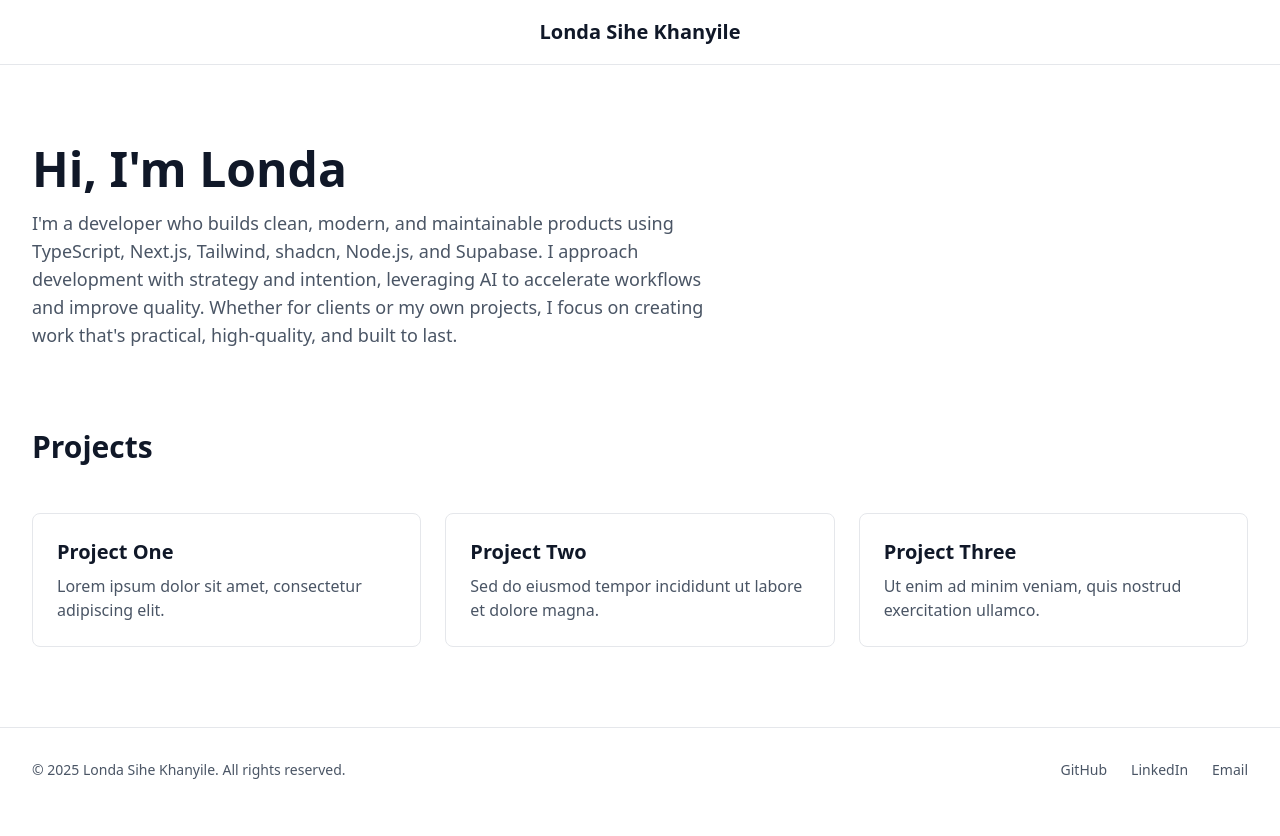
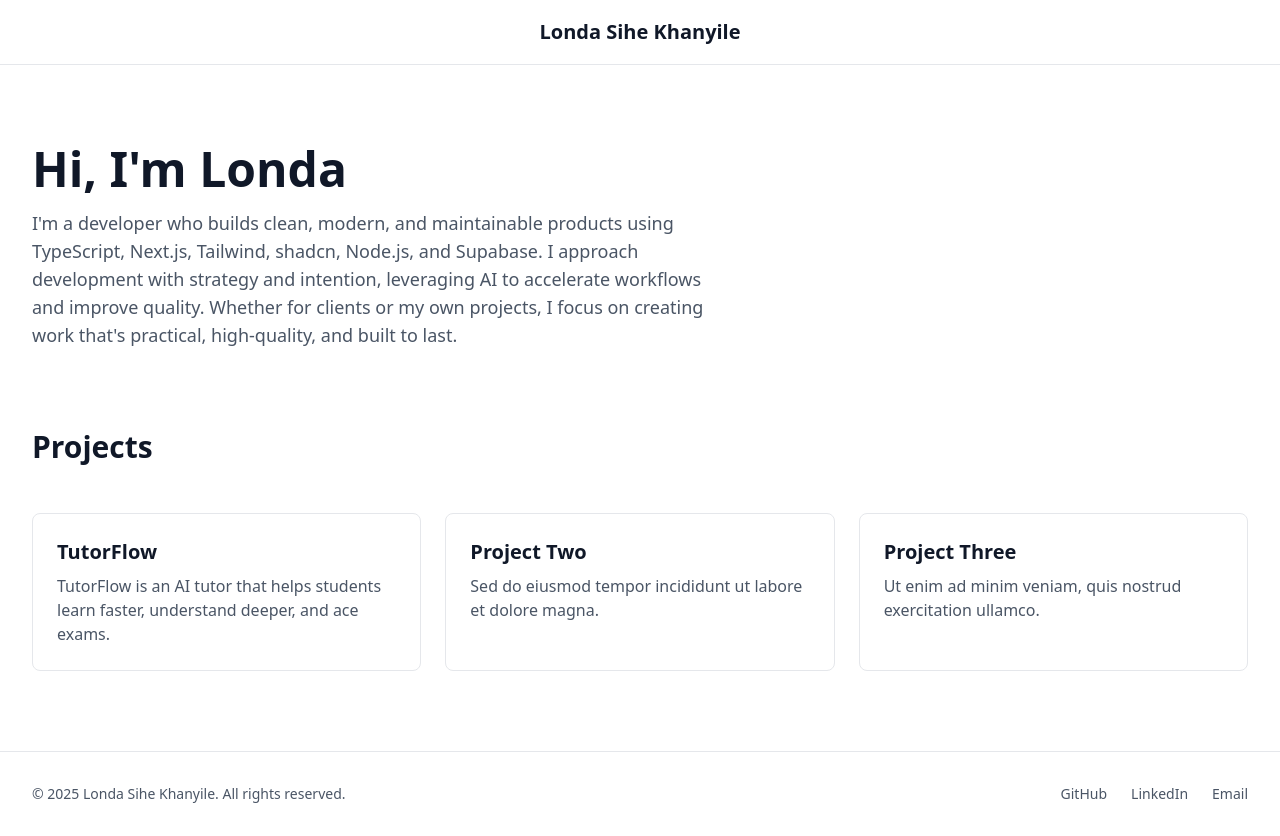
Before and after one commit to LondaKhanyile/londa-portfolio, a Next.js app: page / in a window 1280 px wide. Before the commit the page ends 812 px from the top, so only its background shows below. Built offline with nearby package versions, Linux system fonts and the light colour scheme.

Commit message:
feat: link TutorFlow project card to external site (opens in new tab)

```diff
--- a/src/components/Hero/Hero.tsx
+++ b/src/components/Hero/Hero.tsx
@@ -2,9 +2,9 @@ export default function Hero() {
   const projects = [
     {
       id: 1,
-      title: "Project One",
-      description: "Lorem ipsum dolor sit amet, consectetur adipiscing elit.",
-      link: "#",
+      title: "TutorFlow",
+      description: "TutorFlow is an AI tutor that helps students learn faster, understand deeper, and ace exams.",
+      link: "https://tutorflow.co.za",
     },
     {
       id: 2,
@@ -45,6 +45,8 @@ export default function Hero() {
             <a
               key={project.id}
               href={project.link}
+              target={project.link.startsWith("http") ? "_blank" : undefined}
+              rel={project.link.startsWith("http") ? "noopener noreferrer" : undefined}
               className="group rounded-lg border border-gray-200 bg-white p-6 transition-all hover:border-gray-300 hover:shadow-lg"
             >
               <h3 className="mb-2 text-xl font-semibold text-gray-900 group-hover:text-gray-600">
```
